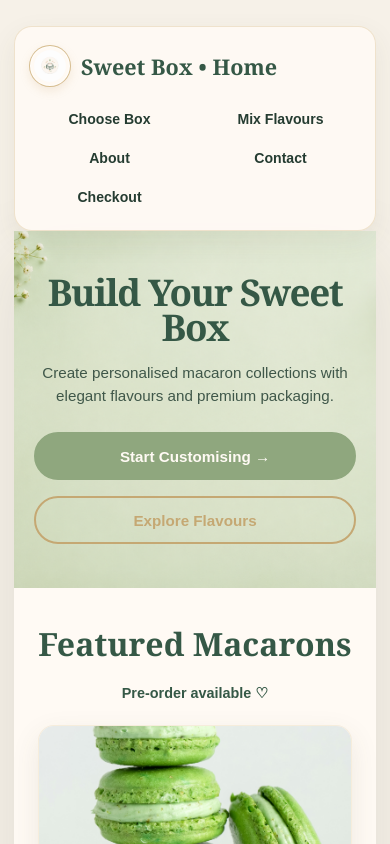
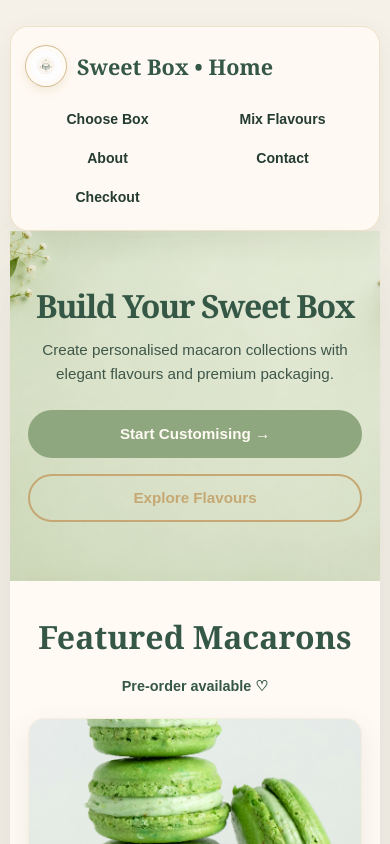
Before and after one commit to Viorica123333333333/sweet-box, a React (Vite) app in the folder frontend/: page / in a window 390 px wide. Both pictures are taken after a click on the button "I understand". Shown: the top 844 px of the page. Built offline with nearby package versions, Linux system fonts and the light colour scheme.

Commit message:
Update for mobile devices

```diff
--- a/frontend/src/index.css
+++ b/frontend/src/index.css
@@ -1285,3 +1285,59 @@ select:disabled {
   justify-self: end !important;
   align-self: center !important;
 }
+/* =========================================================
+   MOBILE RESPONSIVE REFINEMENTS
+   ========================================================= */
+
+@media (max-width: 768px) {
+  /* Hide large decorative sections on mobile */
+  .premium-about-section,
+  .contact-visual-card,
+  .mix-image-wrap,
+  .mix-image,
+  .about-image-wrap,
+  .contact-image-wrap {
+    display: none !important;
+  }
+
+  /* Checkout mobile flow */
+  .checkout-container {
+    display: flex !important;
+    flex-direction: column !important;
+  }
+
+  .checkout-summary-card {
+    order: -1 !important;
+    width: 100% !important;
+    margin-bottom: 20px !important;
+  }
+
+  .checkout-form-card {
+    width: 100% !important;
+  }
+
+  /* Better spacing on mobile */
+  .premium-home,
+  .navbar,
+  .footer {
+    width: calc(100% - 20px) !important;
+  }
+
+  .premium-products-section,
+  .premium-action-grid,
+  .contact-hero-layout,
+  .about-hero-layout {
+    padding-left: 18px !important;
+    padding-right: 18px !important;
+  }
+
+  /* Smaller hero spacing */
+  .premium-hero {
+    padding: 42px 18px !important;
+  }
+
+  .premium-hero-content h1 {
+    font-size: clamp(2rem, 8vw, 3rem) !important;
+    line-height: 1 !important;
+  }
+}
```
